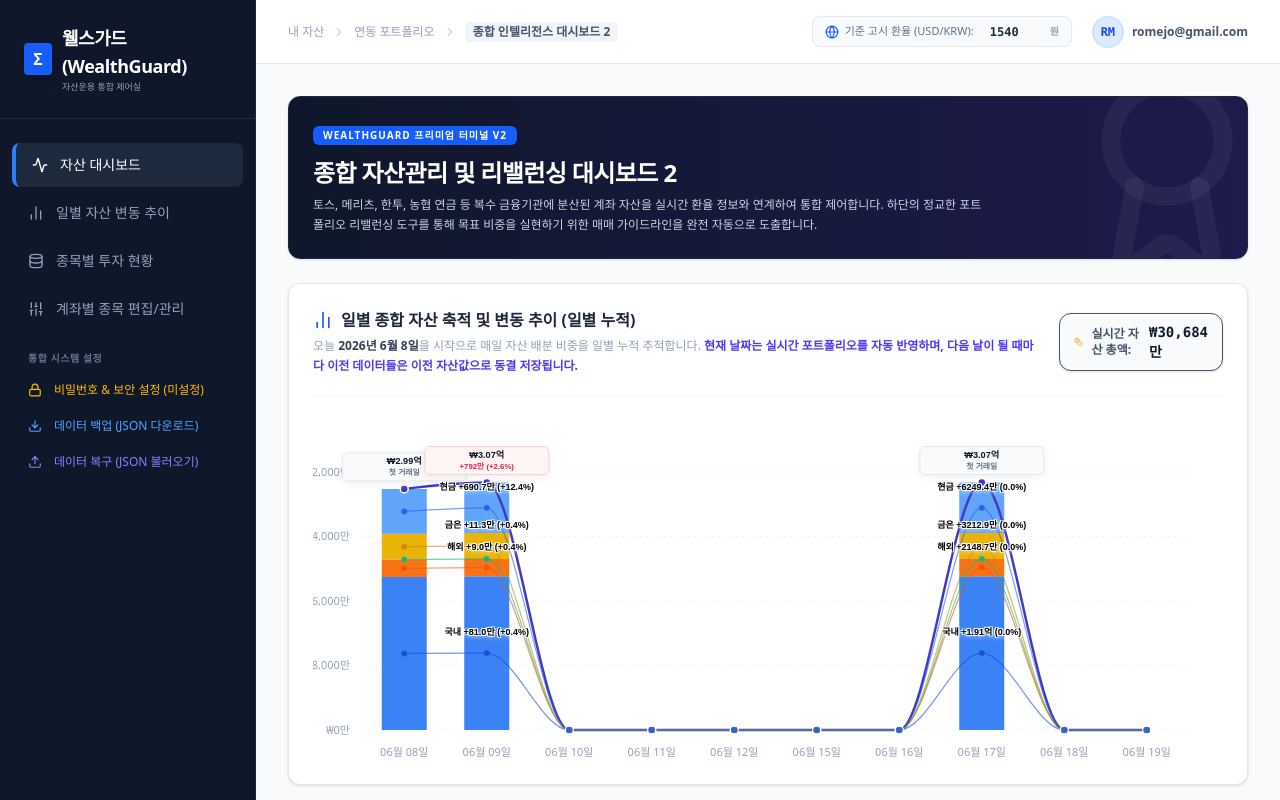
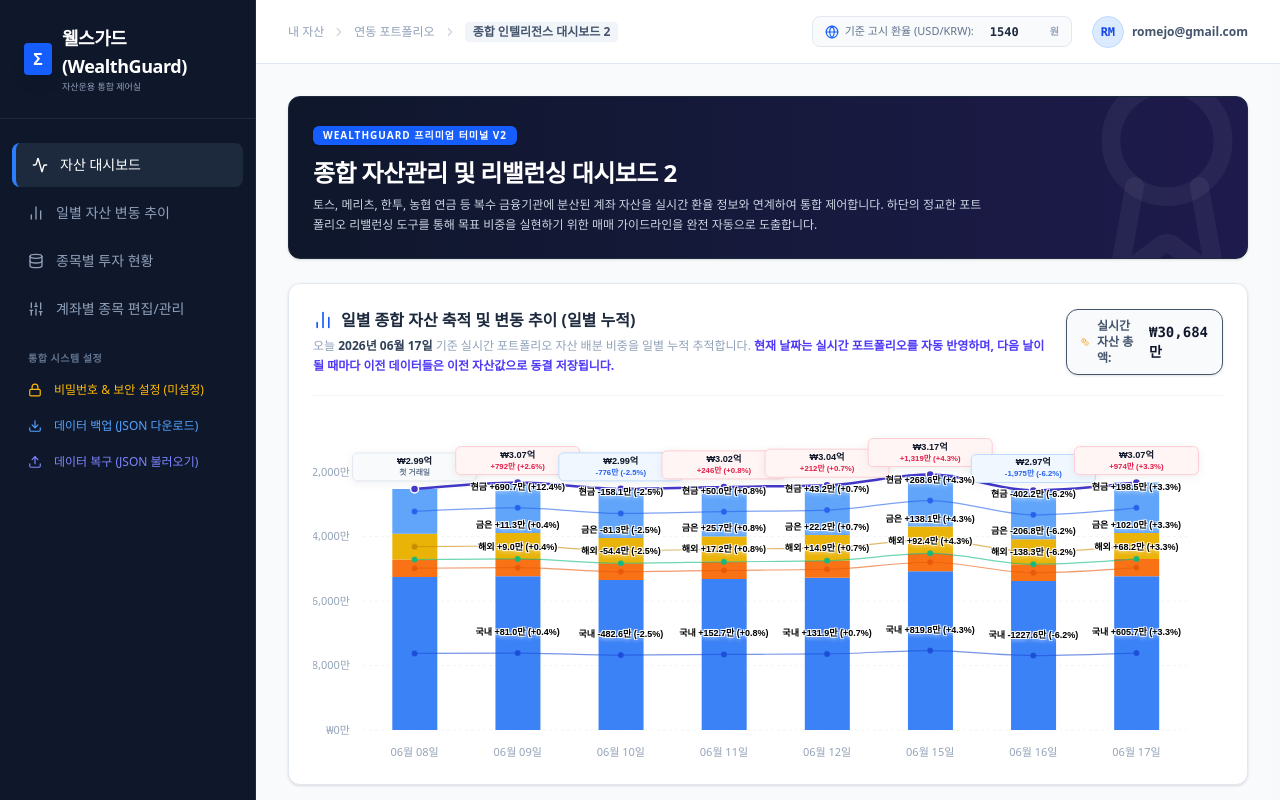
Before and after one commit to romejo/WealthGuard, a React (Vite) app: page / in a window 1280 px wide. Both pictures are taken after a click on the button "비밀번호 설정 없이 바로 시작하기". Built offline with nearby package versions, Linux system fonts and the light colour scheme.

Commit message:
Add files via upload

```diff
--- a/src/components/AssetTrendSection.tsx
+++ b/src/components/AssetTrendSection.tsx
@@ -362,23 +362,42 @@ export default function AssetTrendSection({ accounts, exchangeRate }: AssetTrend
     }
 
     setTrendData((prev) => {
-      const exists = prev.some(item => item.date === curDateLabel);
-      let nextData;
+      // Generate standard business days from "06월 08일" to today
+      const businessDaysInRange: string[] = [];
+      const start = new Date(2026, 5, 8); // June 8, 2026
+      const end = new Date();
+      const curr = new Date(start);
 
-      if (exists) {
+      while (curr <= end) {
+        if (curr.getDay() !== 0 && curr.getDay() !== 6) {
+          const mm = String(curr.getMonth() + 1).padStart(2, '0');
+          const dd = String(curr.getDate()).padStart(2, '0');
+          businessDaysInRange.push(`${mm}월 ${dd}일`);
+        }
+        curr.setDate(curr.getDate() + 1);
+      }
+
+      const existingMap = new Map<string, AssetTrendItem>();
+      prev.forEach(item => {
+        existingMap.set(item.date, item);
+      });
+
       let changed = false;
-        const updated = prev.map((item) => {
-          if (item.date === curDateLabel) {
-            if (
-              item.국내주식 !== liveTotals.국내주식 ||
-              item.해외주식 !== liveTotals.해외주식 ||
-              item.ETF !== liveTotals.ETF ||
-              item.금은 !== liveTotals.금은 ||
-              item.현금 !== liveTotals.현금
-            ) {
+      const nextData = businessDaysInRange.map((date) => {
+        const isToday = date === curDateLabel;
+        const existing = existingMap.get(date);
+        const sumVal = existing ? (existing.국내주식 + existing.해외주식 + (existing.ETF || 0) + existing.금은 + existing.현금) : 0;
+
+        if (isToday) {
+          if (!existing ||
+              existing.국내주식 !== liveTotals.국내주식 ||
+              existing.해외주식 !== liveTotals.해외주식 ||
+              existing.ETF !== liveTotals.ETF ||
+              existing.금은 !== liveTotals.금은 ||
+              existing.현금 !== liveTotals.현금) {
             changed = true;
             return {
-                ...item,
+              date,
               국내주식: liveTotals.국내주식,
               해외주식: liveTotals.해외주식,
               ETF: liveTotals.ETF,
@@ -386,22 +405,33 @@ export default function AssetTrendSection({ accounts, exchangeRate }: AssetTrend
               현금: liveTotals.현금
             };
           }
+          return existing;
+        } else {
+          // Keep genuine history, or seed realistic simulated curve if empty/zero to prevent zero-dipping.
+          if (!existing || sumVal === 0) {
+            changed = true;
+            let seed = 0;
+            for (let i = 0; i < date.length; i++) {
+              seed += date.charCodeAt(i);
             }
-          return item;
+            const stepSeed = Math.sin(seed + 12.34) * 9999;
+            const deviation = ((stepSeed - Math.floor(stepSeed)) - 0.5) * 0.08;
+
+            return {
+              date,
+              국내주식: Math.round(liveTotals.국내주식 * (1 - deviation)),
+              해외주식: Math.round(liveTotals.해외주식 * (1 - deviation)),
+              ETF: Math.round(liveTotals.ETF * (1 - deviation)),
+              금은: Math.round(liveTotals.금은 * (1 - deviation)),
+              현금: Math.round(liveTotals.현금 * (1 - deviation))
+            };
+          }
+          return existing;
+        }
       });
 
-        if (!changed) return prev;
-        nextData = updated;
-      } else {
-        const newRecord: AssetTrendItem = {
-          date: curDateLabel,
-          국내주식: liveTotals.국내주식,
-          해외주식: liveTotals.해외주식,
-          ETF: liveTotals.ETF,
-          금은: liveTotals.금은,
-          현금: liveTotals.현금
-        };
-        nextData = [...prev, newRecord];
+      if (!changed && nextData.length === prev.length) {
+        return prev;
       }
 
       localStorage.setItem('portfolio_asset_trends_daily_v1', JSON.stringify(nextData));
@@ -549,7 +579,7 @@ export default function AssetTrendSection({ accounts, exchangeRate }: AssetTrend
             일별 종합 자산 축적 및 변동 추이 (일별 누적)
           </h3>
           <p className="text-xs text-slate-400 leading-relaxed">
-            오늘 <span className="font-semibold text-slate-700">2026년 6월 8일</span>을 시작으로 매일 자산 배분 비중을 일별 누적 추적합니다. <span className="font-semibold text-indigo-600">현재 날짜는 실시간 포트폴리오를 자동 반영하며, 다음 날이 될 때마다 이전 데이터들은 이전 자산값으로 동결 저장됩니다.</span>
+            오늘 <span className="font-semibold text-slate-700">{new Date().getFullYear()}년 {curDateLabel}</span> 기준 실시간 포트폴리오 자산 배분 비중을 일별 누적 추적합니다. <span className="font-semibold text-indigo-600">현재 날짜는 실시간 포트폴리오를 자동 반영하며, 다음 날이 될 때마다 이전 데이터들은 이전 자산값으로 동결 저장됩니다.</span>
           </p>
         </div>
 
```
Lines whose indentation alone changed are shown as unchanged.
